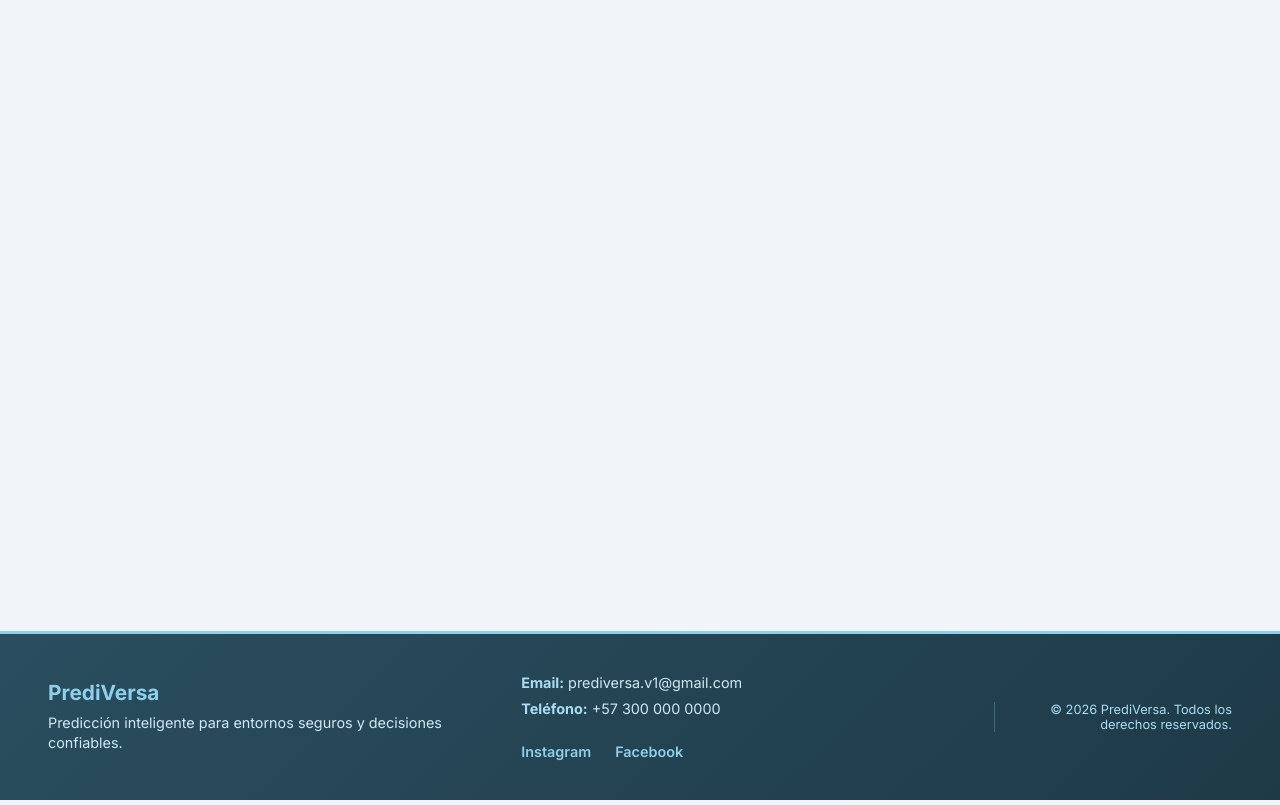
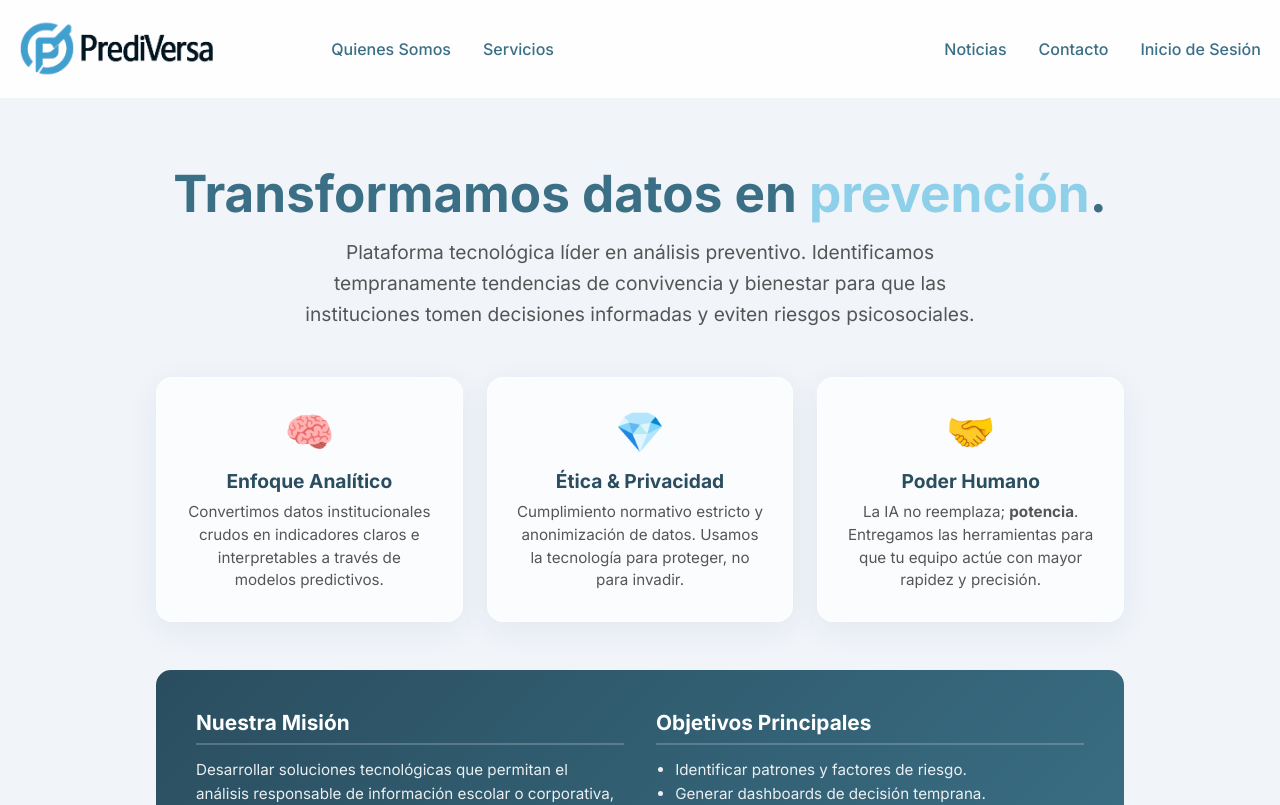
Before and after one commit to SIMPLY-JMANUEL/PrediVersa-V.1, a React (Vite) app in the folder frontend/: page /quienes-somos in a window 1280 px wide. Shown: the top 805 px of the page. Built offline with nearby package versions, Linux system fonts and the light colour scheme; no server answers.

Commit message:
feat: pagina Quienes Somos compacta y profesional

```diff
--- a/frontend/src/App.jsx
+++ b/frontend/src/App.jsx
@@ -9,6 +9,7 @@ import AdminDashboard from './components/AdminDashboard'
 import CollaboratorDashboard from './components/CollaboratorDashboard'
 import ProtectedRoute from './components/ProtectedRoute'
 import RoleProtectedRoute from './components/RoleProtectedRoute'
+import QuienesSomos from './components/QuienesSomos'
 
 function AppRoutes({ user, isLoginOpen, setIsLoginOpen, handleLogin, handleLogout }) {
   const location = useLocation()
@@ -19,6 +20,12 @@ function AppRoutes({ user, isLoginOpen, setIsLoginOpen, handleLogin, handleLogou
           <>
             <Header onLoginClick={() => setIsLoginOpen(true)} />
             <Main />
+          </>
+        } />
+        <Route path="/quienes-somos" element={
+          <>
+            <Header onLoginClick={() => setIsLoginOpen(true)} />
+            <QuienesSomos />
           </>
         } />
         <Route path="/student" element={
--- a/frontend/src/components/Header.jsx
+++ b/frontend/src/components/Header.jsx
@@ -1,19 +1,26 @@
 import './Header.css'
 import logo from '../assets/images/logo-prediversa.png'
 
+import { Link, useNavigate } from 'react-router-dom'
+
 function Header({ onLoginClick }) {
-  const scrollToSection = (id) => {
-    const el = document.getElementById(id);
-    if (el) el.scrollIntoView({ behavior: 'smooth' });
-  };
+  const navigate = useNavigate();
 
   return (
     <header className="header">
       <div className="header-left">
-        <img src={logo} alt="Logo PrediVersa" className="header-logo" />
+        <img
+          src={logo}
+          alt="Logo PrediVersa"
+          className="header-logo"
+          onClick={() => navigate('/')}
+          style={{ cursor: 'pointer' }}
+        />
         <nav className="navbar-left">
           <ul>
-            <li onClick={() => scrollToSection('quienes-somos')} style={{ cursor: 'pointer' }}>Quienes Somos</li>
+            <li>
+              <Link to="/quienes-somos" style={{ color: 'inherit', textDecoration: 'none' }}>Quienes Somos</Link>
+            </li>
             <li style={{ cursor: 'pointer' }}>Servicios</li>
           </ul>
         </nav>
--- a/frontend/src/components/Main.jsx
+++ b/frontend/src/components/Main.jsx
@@ -32,114 +32,6 @@ function Main() {
           </div>
         </div>
       </section>
-
-      {/* QUIÉNES SOMOS */}
-      <section id="quienes-somos" className="about-section">
-        <div className="about-header">
-          <h2>Quiénes somos</h2>
-          <div className="section-divider"></div>
-          <p className="about-subtitle">
-            PrediVersa es una plataforma tecnológica especializada en el análisis preventivo
-            de información institucional, diseñada para apoyar a instituciones educativas,
-            organizaciones y entidades públicas en la identificación temprana de tendencias
-            relacionadas con la convivencia, el bienestar y los riesgos psicosociales.
-          </p>
-        </div>
-
-        <div className="about-grid">
-          <div className="about-card glass-panel">
-            <div className="card-icon">🧠</div>
-            <h3>Enfoque Analítico</h3>
-            <p>
-              Nuestro enfoque combina analítica de datos, visualización de
-              información y modelos predictivos para transformar datos institucionales
-              en indicadores claros, interpretables y accionables.
-            </p>
-          </div>
-          <div className="about-card glass-panel">
-            <div className="card-icon">🤝</div>
-            <h3>Colaboración Humana</h3>
-            <p>
-              PrediVersa no reemplaza la intervención humana; la potencia mediante
-              información estructurada que mejora la toma de decisiones.
-            </p>
-          </div>
-        </div>
-
-        <div className="value-proposition">
-          <h3>Nuestra Propuesta de Valor</h3>
-          <div className="prop-grid">
-            <div className="prop-item">
-              <span className="prop-icon">🔐</span>
-              <span>Protección de datos personales</span>
-            </div>
-            <div className="prop-item">
-              <span className="prop-icon">⚖️</span>
-              <span>Cumplimiento normativo colombiano</span>
-            </div>
-            <div className="prop-item">
-              <span className="prop-icon">🤖</span>
-              <span>Uso ético de la tecnología</span>
-            </div>
-            <div className="prop-item">
-              <span className="prop-icon">📊</span>
-              <span>Enfoque preventivo basado en datos</span>
-            </div>
-          </div>
-        </div>
-
-        <div className="tabs-structured">
-          <div className="tab-pane glass-panel">
-            <h4>🎯 Misión</h4>
-            <p>
-              Desarrollar soluciones tecnológicas que permitan a las instituciones
-              comprender su entorno social mediante el análisis responsable de
-              información, facilitando la toma de decisiones orientadas a la
-              prevención y el bienestar institucional.
-            </p>
-          </div>
-          <div className="tab-pane glass-panel">
-            <h4>👁️ Visión</h4>
-            <p>
-              Ser una plataforma tecnológica líder en América Latina en el análisis
-              preventivo de información relacionada con la convivencia y el
-              bienestar institucional, consolidando un modelo escalable basado
-              en datos y ética digital.
-            </p>
-          </div>
-          <div className="tab-pane glass-panel full-width">
-            <h4>🏆 Meta del proyecto</h4>
-            <p>
-              Consolidar una plataforma tecnológica confiable y escalable que
-              permita a instituciones educativas y organizaciones identificar
-              tendencias de riesgo y mejorar sus procesos de gestión del bienestar
-              institucional.
-            </p>
-          </div>
-        </div>
-
-        <div className="objectives-section">
-          <div className="general-objective glass-panel">
-            <h4>Objetivo General</h4>
-            <p>
-              Desarrollar e implementar una plataforma tecnológica que permita analizar
-              información institucional para identificar tendencias relacionadas con la
-              convivencia, el bienestar y los riesgos psicosociales, apoyando la toma
-              de decisiones preventivas.
-            </p>
-          </div>
-          <div className="specific-objectives glass-panel">
-            <h4>Objetivos Específicos</h4>
-            <ul className="obj-list">
-              <li>Diseñar un sistema capaz de analizar información relacionada con la convivencia institucional.</li>
-              <li>Generar indicadores que permitan identificar patrones y posibles factores de riesgo.</li>
-              <li>Desarrollar dashboards y herramientas de visualización para facilitar la interpretación de datos.</li>
-              <li>Apoyar la implementación de estrategias de prevención basadas en información analítica.</li>
-              <li>Promover el uso responsable y ético de la tecnología en el tratamiento de información sensible.</li>
-            </ul>
-          </div>
-        </div>
-      </section>
     </main>
   )
 }
--- /dev/null
+++ b/frontend/src/components/QuienesSomos.jsx
@@ -0,0 +1,77 @@
+import React from 'react';
+import './Main.css';
+
+function QuienesSomos() {
+  return (
+    <main className="main" style={{ minHeight: '85vh', display: 'flex', flexDirection: 'column', alignItems: 'center', justifyContent: 'center' }}>
+
+      <section className="about-section" style={{ width: '100%', maxWidth: '1000px', padding: '2rem 1rem' }}>
+
+        {/* HERO COMPACTO */}
+        <div style={{ textAlign: 'center', margin: '0 0 3rem 0' }}>
+          <h1 style={{ fontSize: '3.2rem', color: '#3A6F85', marginBottom: '0.8rem', fontWeight: 800 }}>
+            Transformamos datos en <span className="highlight" style={{ color: '#8ECFEA' }}>prevención</span>.
+          </h1>
+          <p style={{ fontSize: '1.2rem', color: '#555', maxWidth: '700px', margin: '0 auto', lineHeight: '1.6' }}>
+            Plataforma tecnológica líder en análisis preventivo. Identificamos tempranamente tendencias de convivencia y bienestar para que las instituciones tomen decisiones informadas y eviten riesgos psicosociales.
+          </p>
+        </div>
+
+        {/* VALORES (GRID COMPACTO) */}
+        <div style={{ display: 'grid', gridTemplateColumns: 'repeat(auto-fit, minmax(280px, 1fr))', gap: '1.5rem', marginBottom: '3rem' }}>
+
+          <div className="glass-panel" style={{ padding: '1.8rem', textAlign: 'center' }}>
+            <div style={{ fontSize: '2.5rem', marginBottom: '0.8rem' }}>🧠</div>
+            <h3 style={{ color: '#2A4E5F', marginBottom: '0.5rem', fontSize: '1.2rem' }}>Enfoque Analítico</h3>
+            <p style={{ color: '#555', fontSize: '0.95rem', lineHeight: '1.5' }}>
+              Convertimos datos institucionales crudos en indicadores claros e interpretables a través de modelos predictivos.
+            </p>
+          </div>
+
+          <div className="glass-panel" style={{ padding: '1.8rem', textAlign: 'center' }}>
+            <div style={{ fontSize: '2.5rem', marginBottom: '0.8rem' }}>💎</div>
+            <h3 style={{ color: '#2A4E5F', marginBottom: '0.5rem', fontSize: '1.2rem' }}>Ética & Privacidad</h3>
+            <p style={{ color: '#555', fontSize: '0.95rem', lineHeight: '1.5' }}>
+              Cumplimiento normativo estricto y anonimización de datos. Usamos la tecnología para proteger, no para invadir.
+            </p>
+          </div>
+
+          <div className="glass-panel" style={{ padding: '1.8rem', textAlign: 'center' }}>
+            <div style={{ fontSize: '2.5rem', marginBottom: '0.8rem' }}>🤝</div>
+            <h3 style={{ color: '#2A4E5F', marginBottom: '0.5rem', fontSize: '1.2rem' }}>Poder Humano</h3>
+            <p style={{ color: '#555', fontSize: '0.95rem', lineHeight: '1.5' }}>
+              La IA no reemplaza; <b>potencia</b>. Entregamos las herramientas para que tu equipo actúe con mayor rapidez y precisión.
+            </p>
+          </div>
+
+        </div>
+
+        {/* ADN CORPORATIVO (MISIÓN/VISIÓN CONDENSADA) */}
+        <div className="value-proposition" style={{ padding: '2.5rem', margin: '0', borderRadius: '15px' }}>
+          <div style={{ display: 'grid', gridTemplateColumns: 'repeat(auto-fit, minmax(300px, 1fr))', gap: '2rem', textAlign: 'left' }}>
+
+            <div>
+              <h4 style={{ fontSize: '1.3rem', color: '#fff', marginBottom: '0.8rem', borderBottom: '2px solid rgba(255,255,255,0.2)', paddingBottom: '0.5rem' }}>Nuestra Misión</h4>
+              <p style={{ color: 'rgba(255,255,255,0.9)', fontSize: '0.95rem', lineHeight: '1.6' }}>
+                Desarrollar soluciones tecnológicas que permitan el análisis responsable de información escolar o corporativa, facilitando decisiones orientadas estrictamente a la prevención y el bienestar humano.
+              </p>
+            </div>
+
+            <div>
+              <h4 style={{ fontSize: '1.3rem', color: '#fff', marginBottom: '0.8rem', borderBottom: '2px solid rgba(255,255,255,0.2)', paddingBottom: '0.5rem' }}>Objetivos Principales</h4>
+              <ul style={{ color: 'rgba(255,255,255,0.9)', fontSize: '0.95rem', lineHeight: '1.6', paddingLeft: '1.2rem', margin: 0 }}>
+                <li>Identificar patrones y factores de riesgo.</li>
+                <li>Generar dashboards de decisión temprana.</li>
+                <li>Apoyar estrategias de bienestar institucional confiables.</li>
+              </ul>
+            </div>
+
+          </div>
+        </div>
+
+      </section>
+    </main>
+  );
+}
+
+export default QuienesSomos;
```
